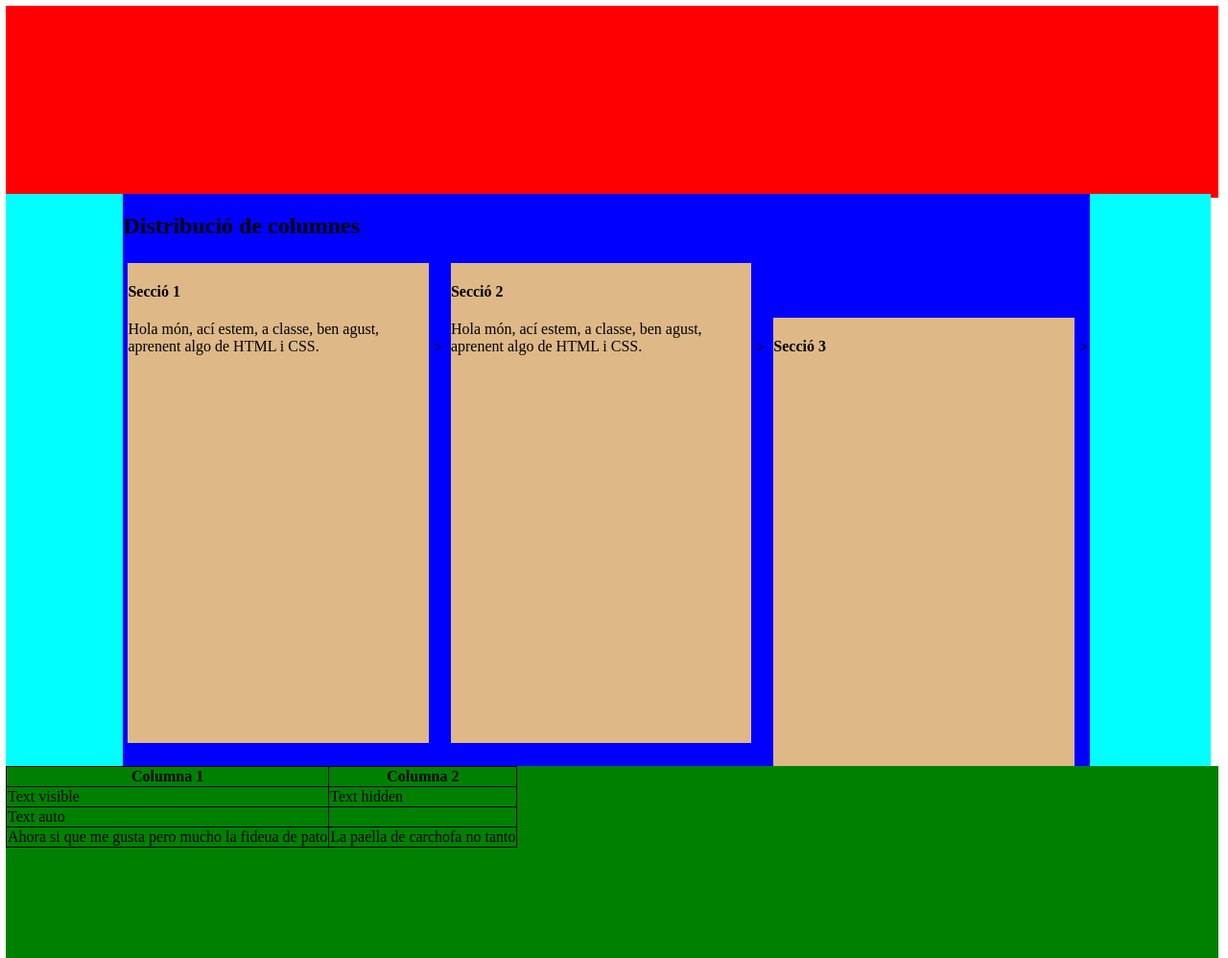
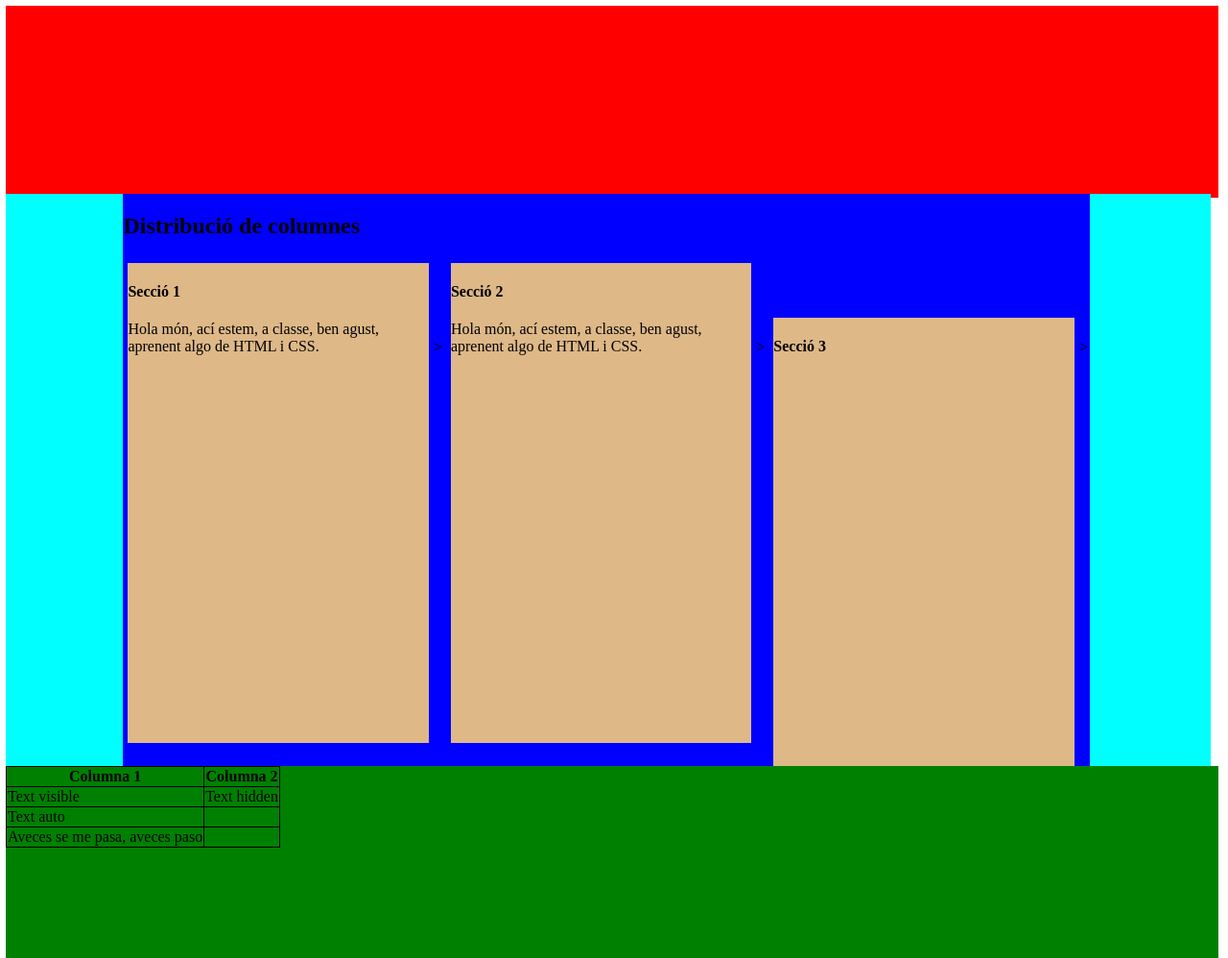
Before and after one commit to PauSubdelegado/trabajoGitHub, a plain HTML site: page index.html in a window 1280 px wide. Shown: the whole page at 96% size. Drawn offline with Linux system fonts and the light colour scheme.

```diff
--- a/index.html
+++ b/index.html
@@ -42,8 +42,7 @@
                 <td>Text auto</td>
             </tr>
             <tr>
-                <td>Ahora si que me gusta pero mucho la fideua de pato</td>
-                <td>La paella de carchofa no tanto</td>
+                <td>Aveces se me pasa, aveces paso</td>
             </tr>
         </table>
     </footer>
```
